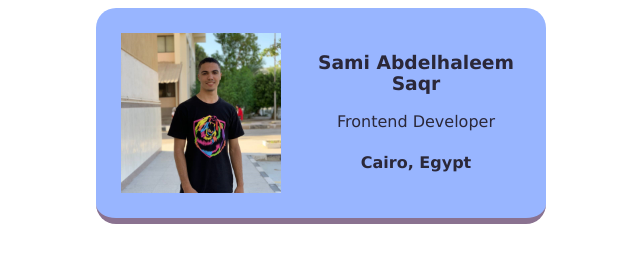
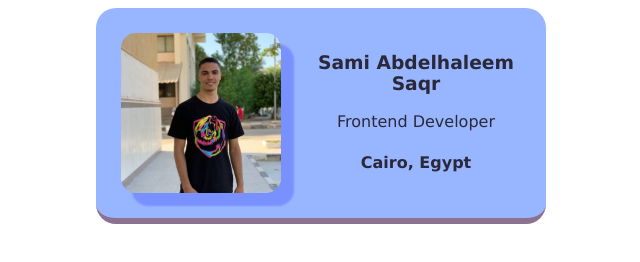
Before and after one commit to Sami-Saqr/business-card, a plain HTML site: page index.html in a window 1280 px wide. Shown: the whole page, without its empty margins (319-959 px from the left). Drawn offline with Linux system fonts and the light colour scheme.

Commit message:
Update styles.css

```diff
--- a/styles.css
+++ b/styles.css
@@ -17,6 +17,8 @@
 
 .avatare {
   width: 160px;
+  box-shadow: 12px 12px 2px 1px rgba(0, 0, 255, .2);
+  border-radius: 15px
 }
 .info {
   margin-left: 30px;
```
